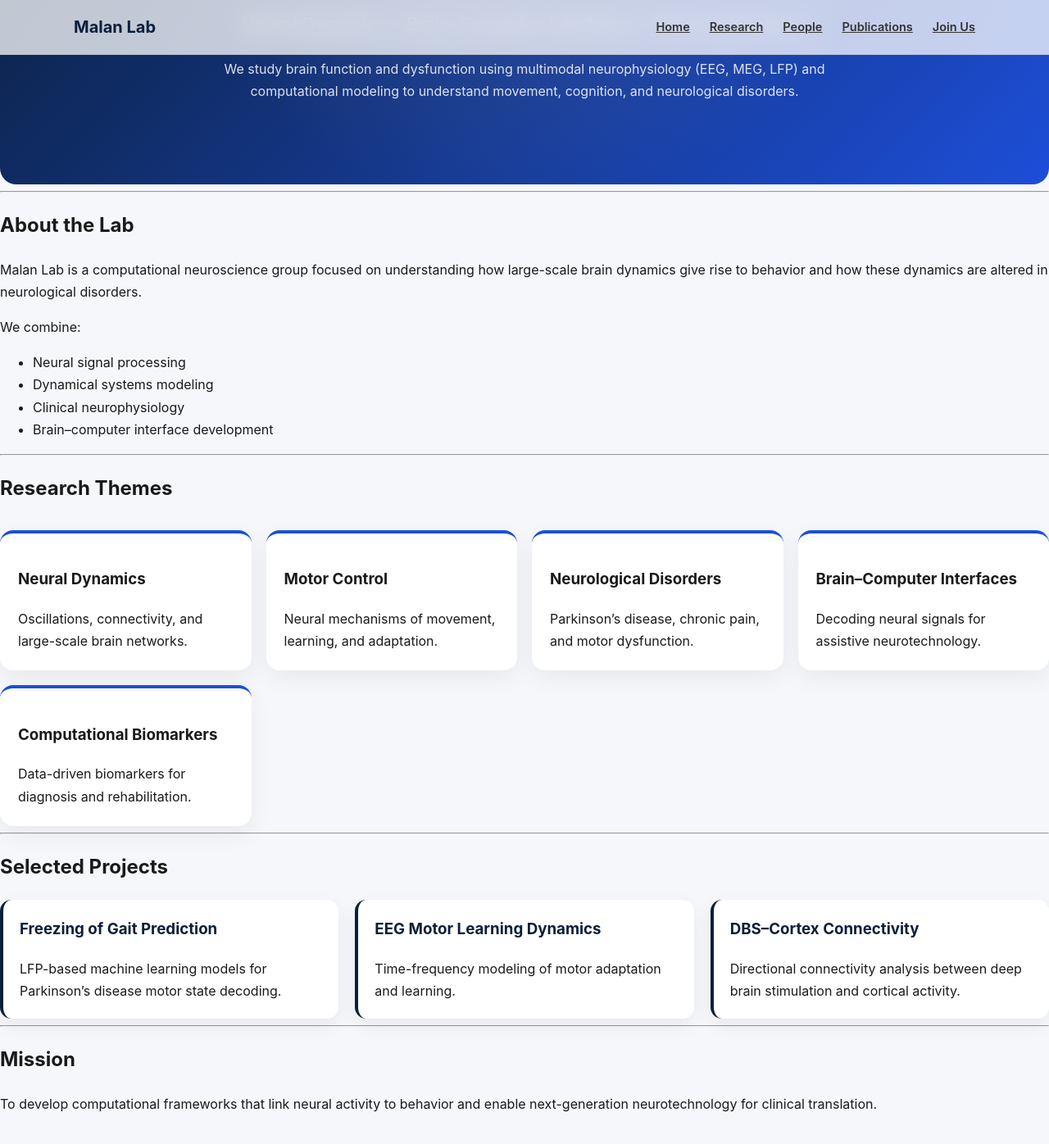
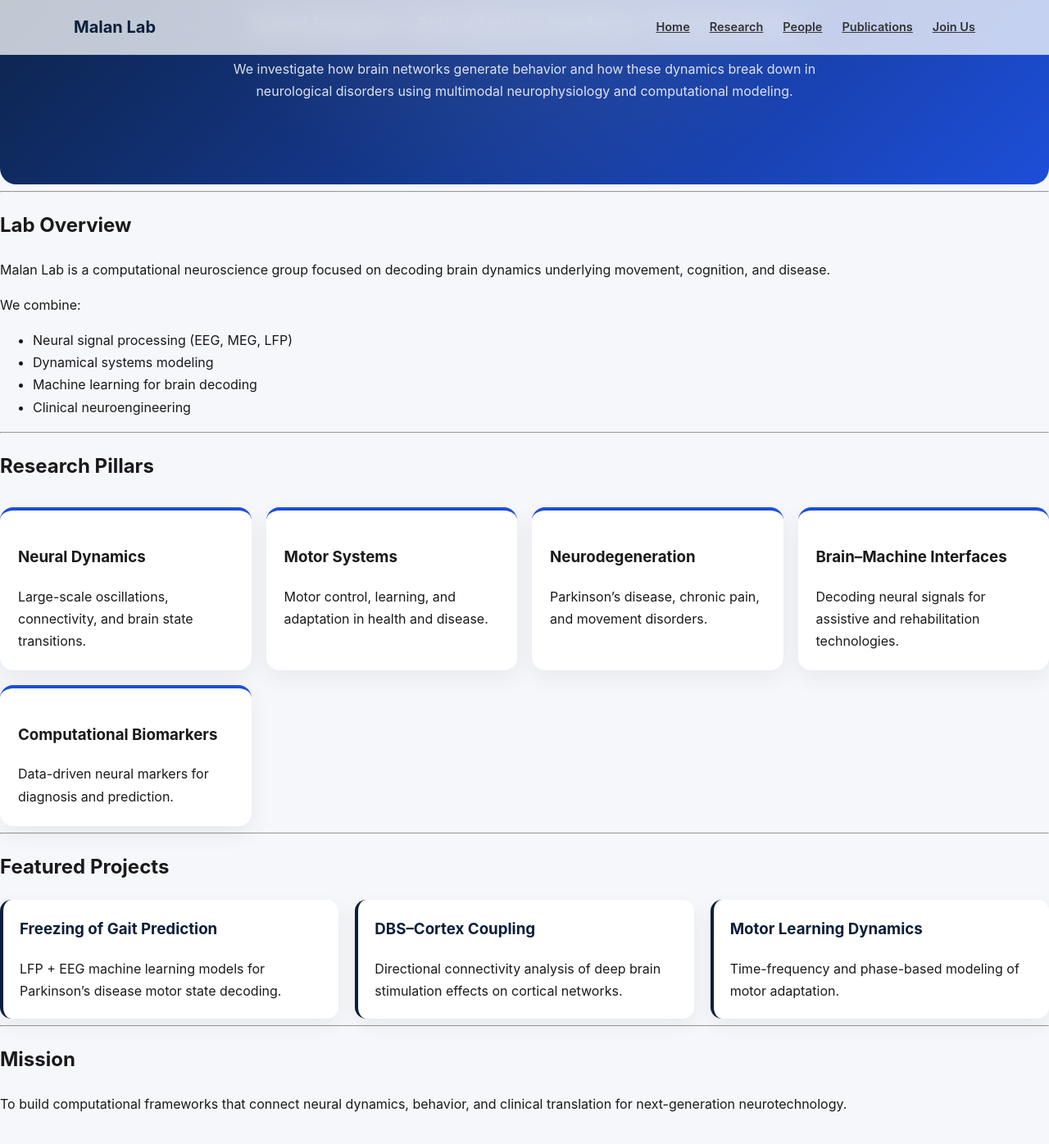
Before and after one commit to malanlab/malanlab.github.io, a Jekyll site: the page built from index.md, in a window 1280 px wide and 1400 px high, scrolled down 261 px. Shown: the top 1396 px of the window at 82% size. Built offline with Jekyll 4.4.1, drawn with Linux system fonts in a browser that asks for light colours.

Commit message:
Update index.md

```diff
--- a/index.md
+++ b/index.md
@@ -5,76 +5,76 @@ title: Malan Lab
 
 <div class="hero">
   <h1>Malan Lab</h1>
-  <p class="tagline">Neural Dynamics • Brain-Computer Interfaces • Neuroengineering</p>
+  <p class="tagline">Neural Dynamics • Brain–Machine Interfaces • Neurophysiology</p>
   <p class="subtitle">
-    We study brain function and dysfunction using multimodal neurophysiology (EEG, MEG, LFP) and computational modeling to understand movement, cognition, and neurological disorders.
+    We investigate how brain networks generate behavior and how these dynamics break down in neurological disorders using multimodal neurophysiology and computational modeling.
   </p>
 </div>
 
 ---
 
-## About the Lab
+## Lab Overview
 
-Malan Lab is a computational neuroscience group focused on understanding how large-scale brain dynamics give rise to behavior and how these dynamics are altered in neurological disorders.
+Malan Lab is a computational neuroscience group focused on decoding brain dynamics underlying movement, cognition, and disease.
 
 We combine:
-- Neural signal processing
+- Neural signal processing (EEG, MEG, LFP)
 - Dynamical systems modeling
-- Clinical neurophysiology
-- Brain–computer interface development
+- Machine learning for brain decoding
+- Clinical neuroengineering
 
 ---
 
-## Research Themes
+## Research Pillars
 
 <div class="highlight-grid">
 
 <div class="highlight-card">
 <h3>Neural Dynamics</h3>
-Oscillations, connectivity, and large-scale brain networks.
+Large-scale oscillations, connectivity, and brain state transitions.
 </div>
 
 <div class="highlight-card">
-<h3>Motor Control</h3>
-Neural mechanisms of movement, learning, and adaptation.
+<h3>Motor Systems</h3>
+Motor control, learning, and adaptation in health and disease.
 </div>
 
 <div class="highlight-card">
-<h3>Neurological Disorders</h3>
-Parkinson’s disease, chronic pain, and motor dysfunction.
+<h3>Neurodegeneration</h3>
+Parkinson’s disease, chronic pain, and movement disorders.
 </div>
 
 <div class="highlight-card">
-<h3>Brain–Computer Interfaces</h3>
-Decoding neural signals for assistive neurotechnology.
+<h3>Brain–Machine Interfaces</h3>
+Decoding neural signals for assistive and rehabilitation technologies.
 </div>
 
 <div class="highlight-card">
 <h3>Computational Biomarkers</h3>
-Data-driven biomarkers for diagnosis and rehabilitation.
+Data-driven neural markers for diagnosis and prediction.
 </div>
 
 </div>
 
 ---
 
-## Selected Projects
+## Featured Projects
 
 <div class="grid">
 
 <div class="card">
 <h3>Freezing of Gait Prediction</h3>
-LFP-based machine learning models for Parkinson’s disease motor state decoding.
+LFP + EEG machine learning models for Parkinson’s disease motor state decoding.
 </div>
 
 <div class="card">
-<h3>EEG Motor Learning Dynamics</h3>
-Time-frequency modeling of motor adaptation and learning.
+<h3>DBS–Cortex Coupling</h3>
+Directional connectivity analysis of deep brain stimulation effects on cortical networks.
 </div>
 
 <div class="card">
-<h3>DBS–Cortex Connectivity</h3>
-Directional connectivity analysis between deep brain stimulation and cortical activity.
+<h3>Motor Learning Dynamics</h3>
+Time-frequency and phase-based modeling of motor adaptation.
 </div>
 
 </div>
@@ -83,4 +83,4 @@ Directional connectivity analysis between deep brain stimulation and cortical ac
 
 ## Mission
 
-To develop computational frameworks that link neural activity to behavior and enable next-generation neurotechnology for clinical translation.
+To build computational frameworks that connect neural dynamics, behavior, and clinical translation for next-generation neurotechnology.
```
